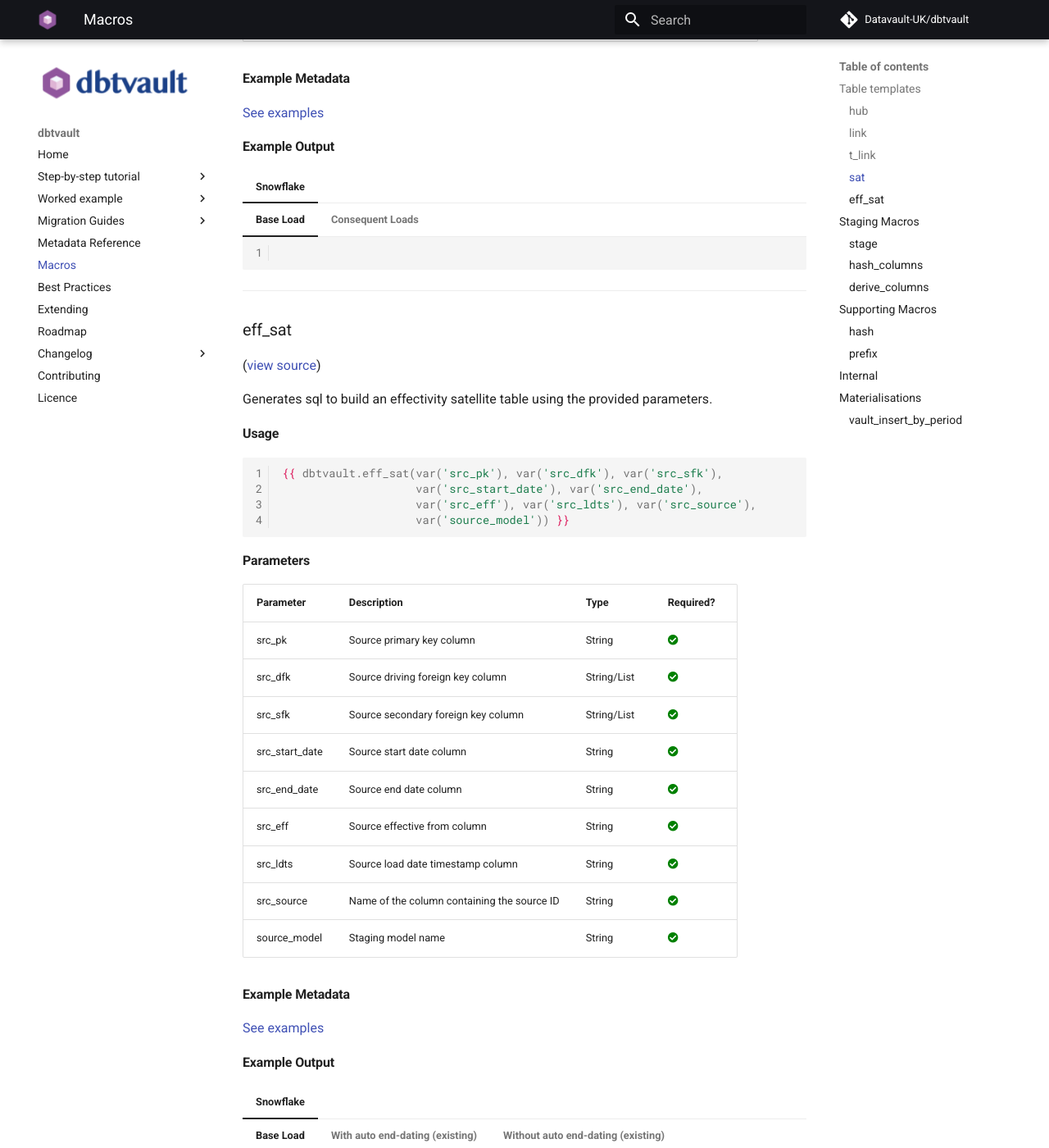
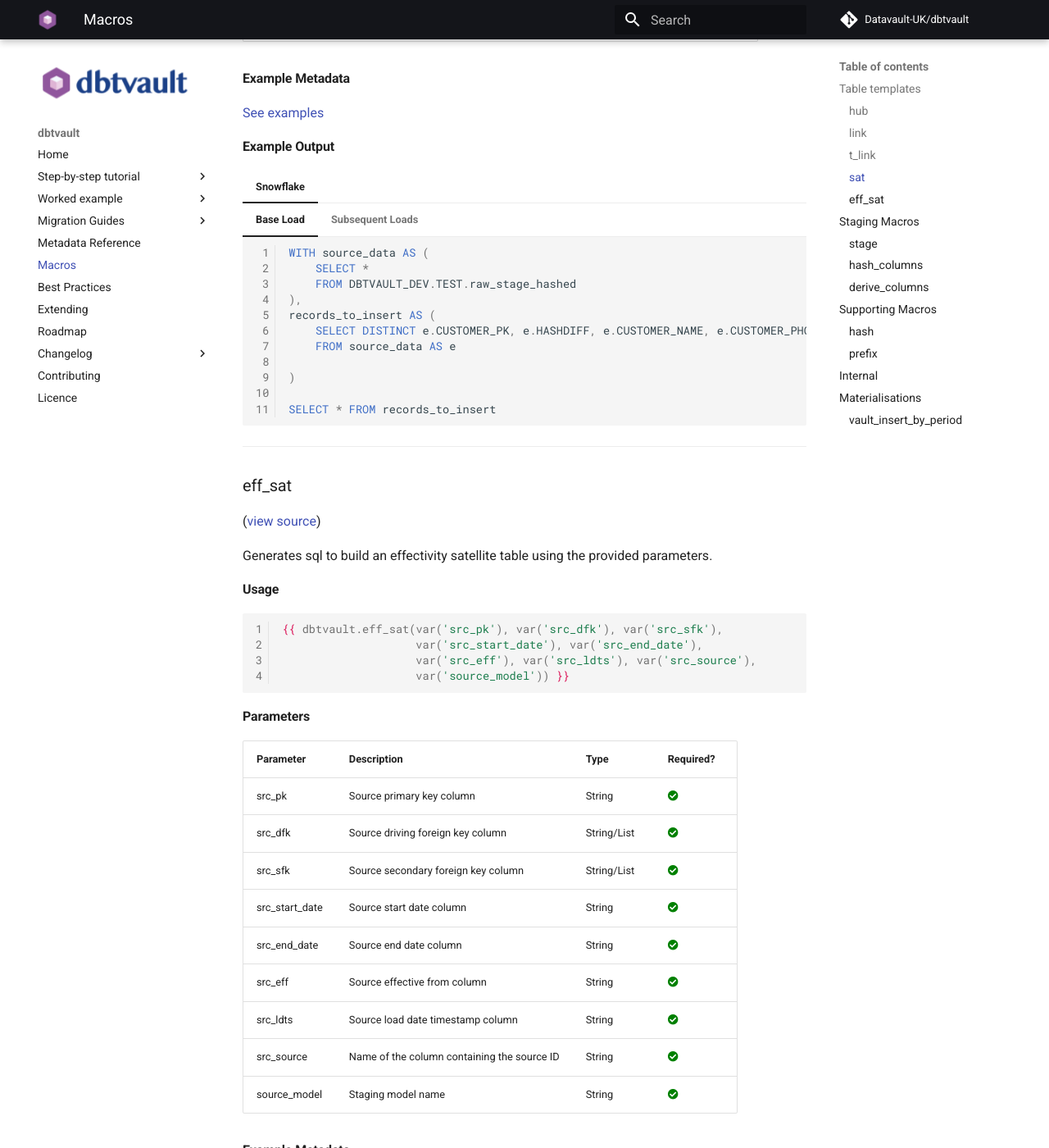
Before and after one commit to Datavault-UK/automate-dv-docs, an MkDocs documentation site: the page built from docs/macros.md, in a window 1280 px wide and 1400 px high, scrolled down 4711 px. Shown: the whole window at 82% size. Built offline with MkDocs 1.6.1 and Material for MkDocs 9.7.7, drawn with Linux system fonts in a browser that asks for light colours; comment, search, counter and statistics services are not loaded; some of the changed lines change nothing that is shown; some of the changed text lies outside the part shown.

Commit message:
Added new satellite SQL

````diff
--- a/docs/macros.md
+++ b/docs/macros.md
@@ -44,7 +44,7 @@
                        PARTITION BY CUSTOMER_PK
                        ORDER BY LOAD_DATE ASC
                    ) AS row_number
-            FROM DBTVAULT_DEV.TEST.raw_stage_seed_hashed
+            FROM DBTVAULT_DEV.TEST.raw_stage_hashed
         ),
         stage_1 AS (
             SELECT DISTINCT CUSTOMER_PK, CUSTOMER_ID, LOAD_DATE, SOURCE
@@ -84,7 +84,7 @@
                        PARTITION BY CUSTOMER_PK
                        ORDER BY LOAD_DATE ASC
                    ) AS row_number
-            FROM DBTVAULT_DEV.TEST.raw_stage_seed_hashed
+            FROM DBTVAULT_DEV.TEST.raw_stage_hashed
         ),
         stage_1 AS (
             SELECT DISTINCT CUSTOMER_PK, CUSTOMER_ID, LOAD_DATE, SOURCE
@@ -368,10 +368,10 @@
         ```sql
         WITH stage AS (
             SELECT TRANSACTION_PK, CUSTOMER_FK, TRANSACTION_NUMBER, TRANSACTION_DATE, TYPE, AMOUNT, EFFECTIVE_FROM, LOAD_DATE, SOURCE
-            FROM DBTVAULT_DEV.TEST.raw_stage_seed_hashed
+            FROM DBTVAULT_DEV.TEST.raw_stage_hashed
         ),
         records_to_insert AS (
-            SELECT DISTINCT stg.TRANSACTION_PK, stg.CUSTOMER_FK, stg.TRANSACTION_NUMBER, stg.TRANSACTION_DATE, stg.TYPE, stg.AMOUNT, stg.EFFECTIVE_FROM, stg.LOAD_DATE, stg.SOURCE
+            SELECT DISTINCzT stg.TRANSACTION_PK, stg.CUSTOMER_FK, stg.TRANSACTION_NUMBER, stg.TRANSACTION_DATE, stg.TYPE, stg.AMOUNT, stg.EFFECTIVE_FROM, stg.LOAD_DATE, stg.SOURCE
             FROM stage AS stg
         )
 
@@ -383,7 +383,8 @@
         ```sql
         WITH stage AS (
             SELECT TRANSACTION_PK, CUSTOMER_FK, TRANSACTION_NUMBER, TRANSACTION_DATE, TYPE, AMOUNT, EFFECTIVE_FROM, LOAD_DATE, SOURCE
-            FROM DBTVAULT_DEV.TEST.raw_stage_seed_hashed
+            FROM DBTVAULT_DEV.TEST.raw_stage_hashed
+            WHERE __PERIOD_FILTER__
         ),
         records_to_insert AS (
             SELECT DISTINCT stg.TRANSACTION_PK, stg.CUSTOMER_FK, stg.TRANSACTION_NUMBER, stg.TRANSACTION_DATE, stg.TYPE, stg.AMOUNT, stg.EFFECTIVE_FROM, stg.LOAD_DATE, stg.SOURCE
@@ -434,13 +435,57 @@
     === "Base Load"
 
         ```sql
+        WITH source_data AS (
+            SELECT *
+            FROM DBTVAULT_DEV.TEST.raw_stage_hashed
+        ),
+        records_to_insert AS (
+            SELECT DISTINCT e.CUSTOMER_PK, e.HASHDIFF, e.CUSTOMER_NAME, e.CUSTOMER_PHONE, e.CUSTOMER_DOB, e.EFFECTIVE_FROM, e.LOAD_DATE, e.SOURCE
+            FROM source_data AS e
 
+        )
+
+        SELECT * FROM records_to_insert
         ```
 
-    === "Consequent Loads"
+    === "Subsequent Loads"
 
         ```sql
+        WITH source_data AS (
+            SELECT *
+            FROM DBTVAULT_DEV.TEST.raw_stage_hashed
+            -- if using vault_insert_by_period
+            WHERE __PERIOD_FILTER__
+        ),
+        update_records AS (
+            SELECT a.CUSTOMER_PK, a.HASHDIFF, a.CUSTOMER_NAME, a.CUSTOMER_PHONE, a.CUSTOMER_DOB, a.EFFECTIVE_FROM, a.LOAD_DATE, a.SOURCE
+            FROM DBTVAULT_DEV.TEST.SATELLITE as a
+            JOIN source_data as b
+            ON a.CUSTOMER_PK = b.CUSTOMER_PK
+        ),
+        rank AS (
+            SELECT c.CUSTOMER_PK, c.HASHDIFF, c.CUSTOMER_NAME, c.CUSTOMER_PHONE, c.CUSTOMER_DOB, c.EFFECTIVE_FROM, c.LOAD_DATE, c.SOURCE,
+                   CASE WHEN RANK()
+                   OVER (PARTITION BY c.CUSTOMER_PK
+                   ORDER BY c.LOAD_DATE DESC) = 1
+            THEN 'Y' ELSE 'N' END AS latest
+            FROM update_records as c
+        ),
+        stage AS (
+            SELECT d.CUSTOMER_PK, d.HASHDIFF, d.CUSTOMER_NAME, d.CUSTOMER_PHONE, d.CUSTOMER_DOB, d.EFFECTIVE_FROM, d.LOAD_DATE, d.SOURCE
+            FROM rank AS d
+            WHERE d.latest = 'Y'
+        ),
+        records_to_insert AS (
+            SELECT DISTINCT e.CUSTOMER_PK, e.HASHDIFF, e.CUSTOMER_NAME, e.CUSTOMER_PHONE, e.CUSTOMER_DOB, e.EFFECTIVE_FROM, e.LOAD_DATE, e.SOURCE
+            FROM source_data AS e
+            LEFT JOIN stage
+            ON stage.HASHDIFF = e.HASHDIFF
+            WHERE stage.HASHDIFF IS NULL
 
+        )
+
+        SELECT * FROM records_to_insert
         ```
 
 ___
@@ -486,7 +531,7 @@
         ```sql
         WITH source_data AS (
             SELECT *
-            FROM DBTVAULT_DEV.TEST.raw_stage_seed_hashed
+            FROM DBTVAULT_DEV.TEST.raw_stage_hashed
         ),
         records_to_insert AS (
             SELECT e.CUSTOMER_ORDER_PK, e.ORDER_PK, e.CUSTOMER_PK, e.START_DATE, e.END_DATE, e.EFFECTIVE_FROM, e.LOAD_DATE, e.SOURCE
@@ -501,7 +546,7 @@
         ```sql
         WITH source_data AS (
             SELECT *
-            FROM DBTVAULT_DEV.TEST.raw_stage_seed_hashed
+            FROM DBTVAULT_DEV.TEST.raw_stage_hashed
             -- if using vault_insert_by_period
             WHERE __PERIOD_FILTER__
         ),
@@ -583,7 +628,7 @@
         ```sql
         WITH source_data AS (
             SELECT *
-            FROM DBTVAULT_DEV.TEST.raw_stage_seed_hashed
+            FROM DBTVAULT_DEV.TEST.raw_stage_hashed
             -- if using vault_insert_by_period
             WHERE __PERIOD_FILTER__
         ),
````
